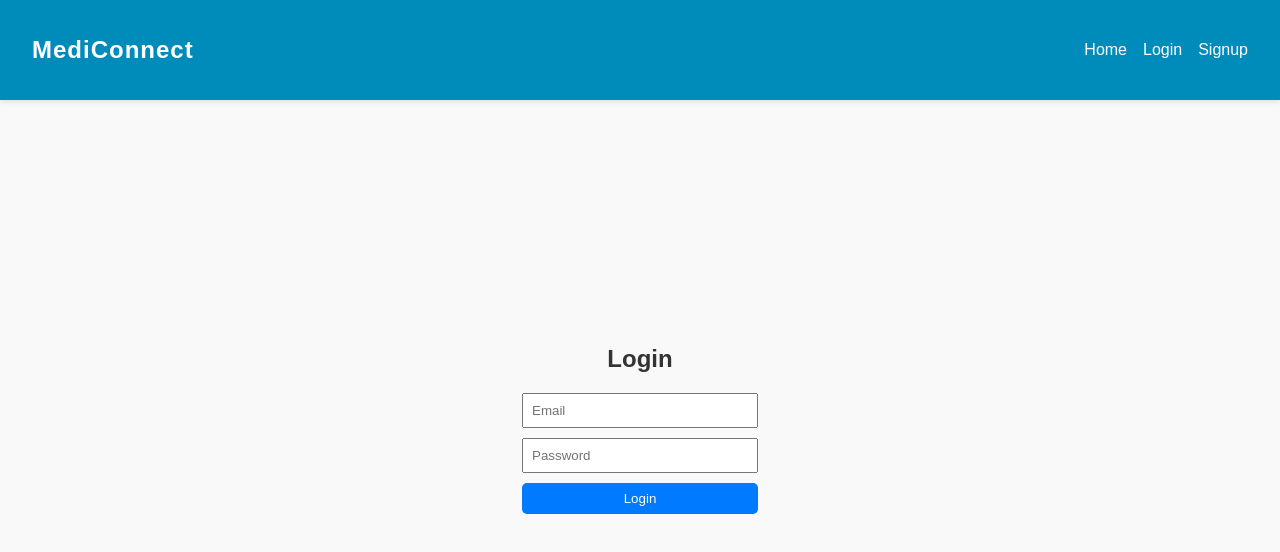
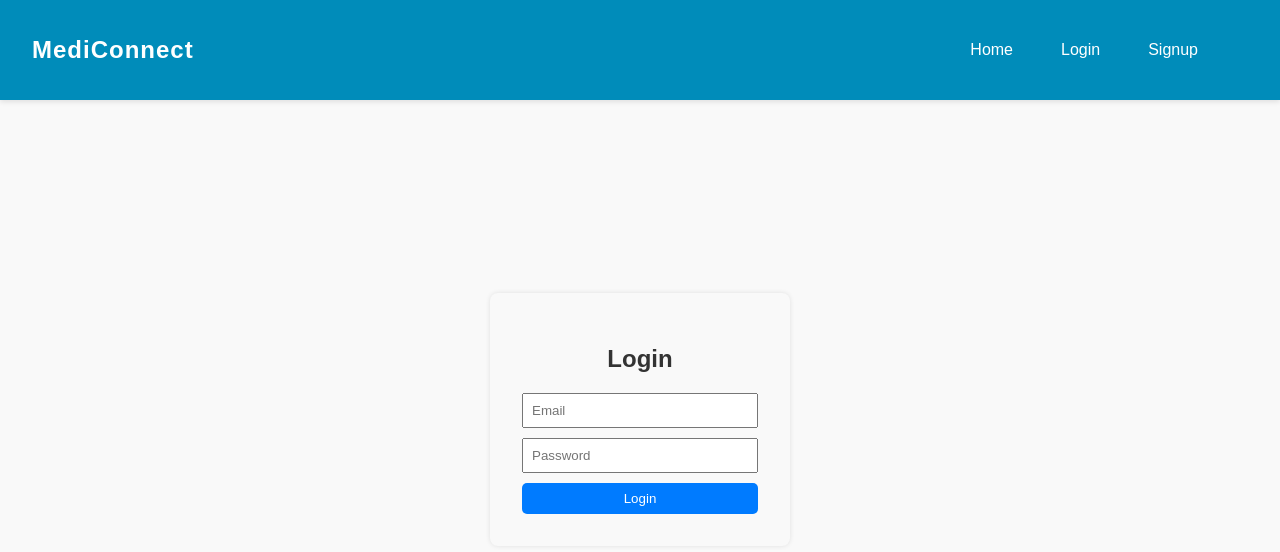
Before and after one commit to gourav-hiwale136/Mediconnect, a React (Vite) app in the folder frontend/react-app/: page /login in a window 1280 px wide. Shown: the top 552 px of the page. Built offline with nearby package versions, Linux system fonts and the light colour scheme.

Commit message:
18/11/25

```diff
--- a/frontend/react-app/src/pages/Signup.jsx
+++ b/frontend/react-app/src/pages/Signup.jsx
@@ -1,6 +1,6 @@
 import React, { useState } from 'react'
 import axios from 'axios'
-import { Navigate, useNavigate } from 'react-router-dom';
+import { useNavigate } from 'react-router-dom';
 import "../styles/Signup.css";
 
 
@@ -48,4 +48,4 @@ const Signup = () => {
   );
 }
 
-export default Signup
+export default Signup;
--- a/frontend/react-app/src/styles/Login.css
+++ b/frontend/react-app/src/styles/Login.css
@@ -11,6 +11,7 @@
   border-radius: 8px;
   width: 300px;
   text-align: center;
+   box-shadow: 0 0 5px rgba(0, 0, 0, 0.1);
 }
 
 .login-form input {
--- a/frontend/react-app/src/styles/Navbar.css
+++ b/frontend/react-app/src/styles/Navbar.css
@@ -16,8 +16,9 @@
 
 .navbar-links {
   display: flex;
-  gap: 1rem;
-  align-items: center;
+  gap: 3rem;
+  /* align-items: center; */
+  margin-right: 50px;
 }
 
 .navbar-links a {
```
Also changed, not shown: frontend/react-app/src/pages/Home.jsx (+5 -2 lines).
